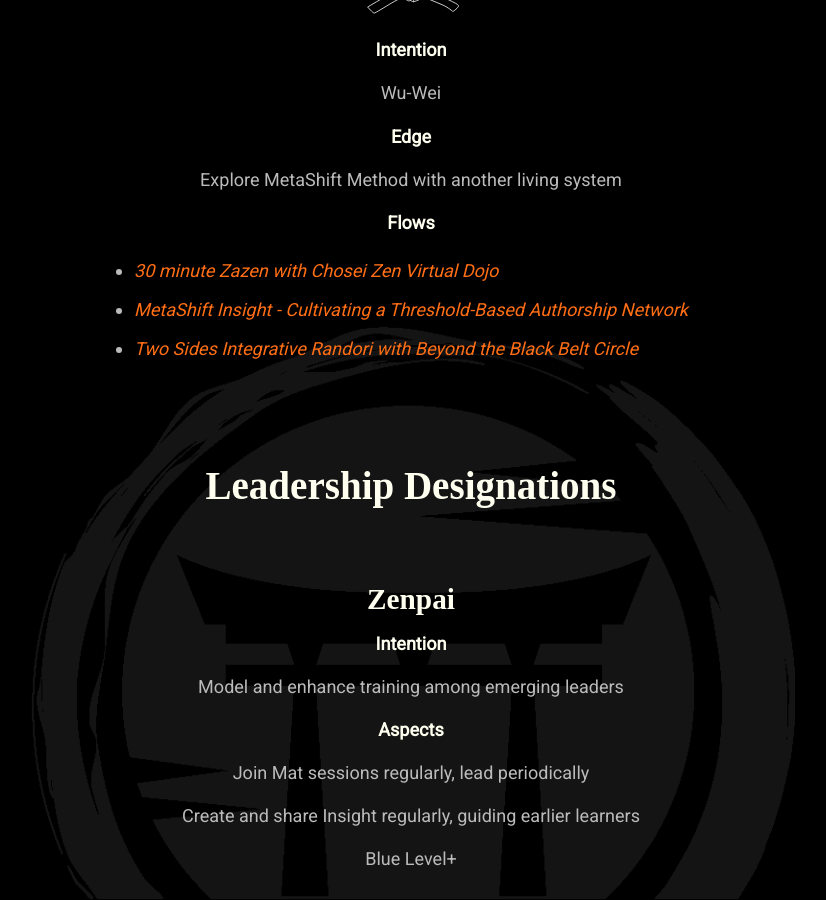
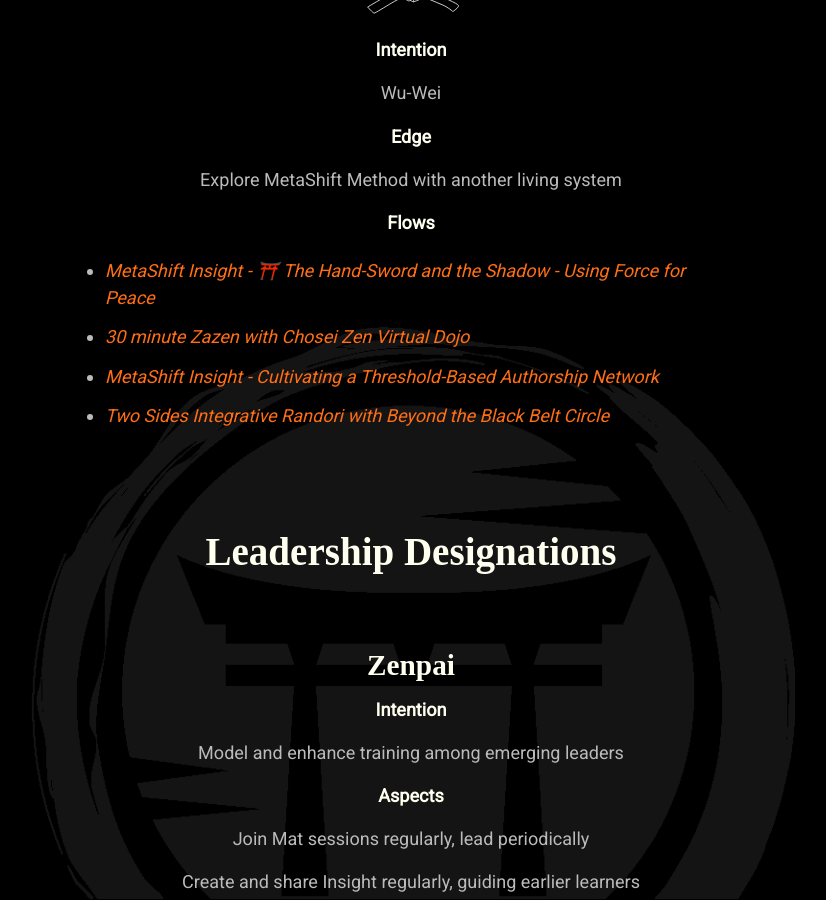
Before and after one commit to mindset-dojo/mindset-dojo.github.io, a Jekyll site: the page built from program.md, in a window 1280 px wide and 900 px high, scrolled down 5718 px. Shown: the whole window, without its empty margins (229-1055 px from the left). Built offline with Jekyll 4.4.1, drawn with Linux system fonts in a browser that asks for light colours; some web fonts are replaced.

Commit message:
feat(program): introduce article at black level to integrate the two books' philosophies.

```diff
--- a/_data/program.yaml
+++ b/_data/program.yaml
@@ -169,6 +169,8 @@
           intention: Wu-Wei
           edge: Explore MetaShift Method with another living system
           flows:
+            - label: MetaShift Insight - ⛩️ The Hand-Sword and the Shadow - Using Force for Peace
+              url: /insight/force-for-peace/
             - label: 30 minute Zazen with Chosei Zen Virtual Dojo
               url: https://www.choseizen.org/virtual-dojo
             - label: MetaShift Insight - Cultivating a Threshold-Based Authorship Network
```
